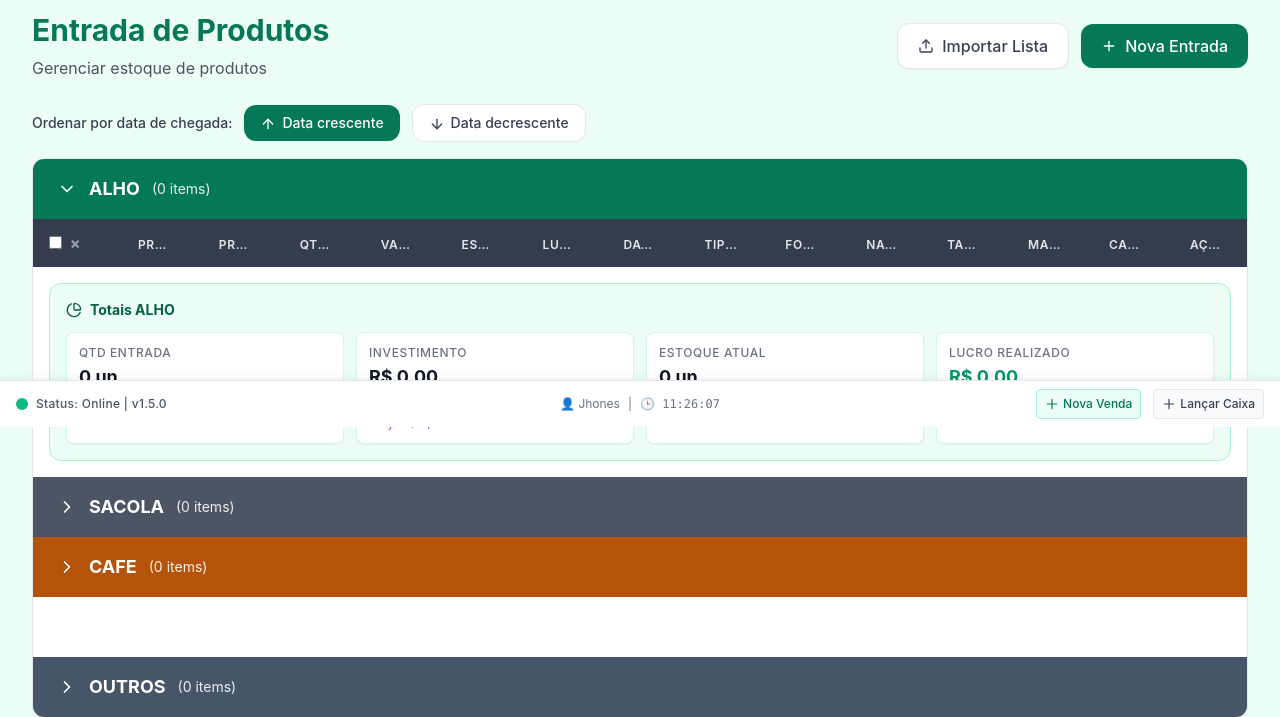
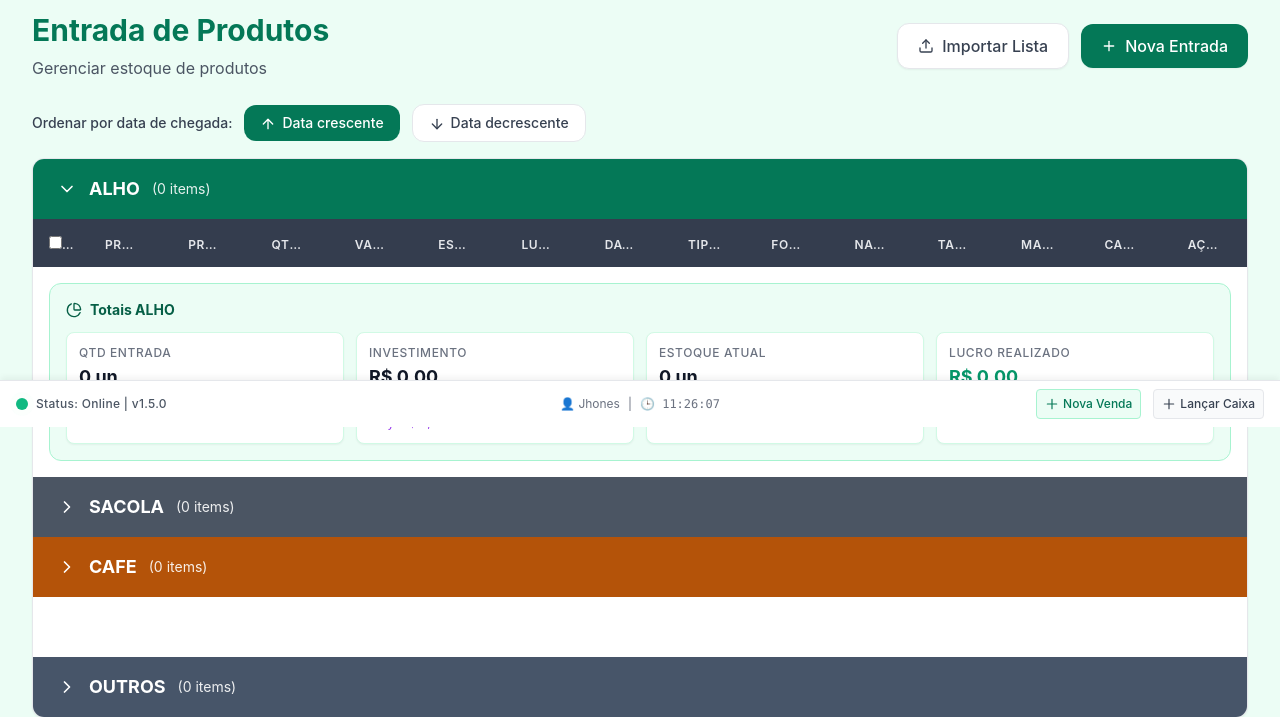
Before and after one commit to daft4jhonesjr/sistema-menino-do-alho, a Flask app: page /produtos in a window 1280 px wide. Shown: the part 373-1090 px from the top of the page. Run offline with Flask 3, Linux system fonts and the light colour scheme; a user stored in the database is signed in; lists and menus that the app fills with data are empty; some libraries are stand-ins or nearby versions.

Commit message:
style: corrigido layout espremido das colunas e restaurada a checkbox de selecao na tabela de bacalhau

```diff
--- a/templates/_linhas_entrada.html
+++ b/templates/_linhas_entrada.html
@@ -14,8 +14,8 @@
 </tr>
 {% endif %}
 <tr class="linha-detalhes-produto hover:bg-emerald-50 transition {% if produto.estoque_atual <= 0 %}bg-red-50{% elif produto.estoque_atual < 10 %}bg-amber-50{% endif %}" data-tipo="{{ tipo }}" data-produto-id="{{ produto.id }}" data-estoque="{{ produto.estoque_atual }}">
-    <td class="px-4 py-4">
-        <input type="checkbox" class="bulk-row rounded border-gray-300 text-emerald-600 focus:ring-emerald-500" value="{{ produto.id }}">
+    <td class="w-12 min-w-[3rem] px-4 py-4 text-center">
+        <input type="checkbox" class="bulk-row mx-auto rounded border-gray-300 text-emerald-600 focus:ring-emerald-500" value="{{ produto.id }}">
     </td>
     <td class="px-6 py-4 text-sm font-medium text-gray-900">
         <button type="button" onclick="abrirModalVendas('produto', {{ produto.id }})"
--- a/templates/produtos/listar.html
+++ b/templates/produtos/listar.html
@@ -70,12 +70,12 @@
 
             <!-- Tabela da Categoria -->
             <div class="categoria-content {% if not is_open %}hidden{% endif %}" data-tipo="{{ tipo }}">
-                <div class="overflow-x-auto">
-                    <table class="min-w-full divide-y divide-gray-200 dark:divide-gray-700" data-bulk-module="produtos">
+                <div class="w-full overflow-x-auto">
+                    <table class="w-full min-w-[1400px] table-auto divide-y divide-gray-200 dark:divide-gray-700" data-bulk-module="produtos">
                         <thead class="bg-slate-800/90">
                             <tr>
-                                <th class="px-4 py-3 text-left text-xs font-semibold text-gray-200 uppercase tracking-wider">
-                                    <input type="checkbox" class="bulk-select-all rounded border-gray-300 dark:border-gray-600 text-emerald-600 focus:ring-emerald-500" title="Selecionar todos" data-tipo="{{ tipo }}">
+                                <th class="w-12 min-w-[3rem] px-4 py-3 text-center text-xs font-semibold text-gray-200 uppercase tracking-wider">
+                                    <input type="checkbox" class="bulk-select-all mx-auto rounded border-gray-300 dark:border-gray-600 text-emerald-600 focus:ring-emerald-500" title="Selecionar todos" data-tipo="{{ tipo }}">
                                 </th>
                                 <th class="px-6 py-3 text-left text-xs font-semibold text-gray-200 uppercase tracking-wider">Produto</th>
                                 <th class="px-6 py-3 text-right text-xs font-semibold text-gray-200 uppercase tracking-wider">PREÇO</th>
@@ -108,8 +108,8 @@
                             </tr>
                             {% endif %}
                             <tr class="linha-detalhes-produto hover:bg-emerald-50 dark:hover:bg-emerald-900/20 transition {% if produto.estoque_atual <= 0 %}bg-red-50 dark:bg-red-900/20{% elif produto.estoque_atual < 10 %}bg-amber-50 dark:bg-amber-900/20{% endif %}" data-tipo="{{ tipo }}" data-produto-id="{{ produto.id }}" data-estoque="{{ produto.estoque_atual }}">
-                                <td class="px-4 py-4">
-                                    <input type="checkbox" class="bulk-row rounded border-gray-300 dark:border-gray-600 text-emerald-600 focus:ring-emerald-500" value="{{ produto.id }}">
+                                <td class="w-12 min-w-[3rem] px-4 py-4 text-center">
+                                    <input type="checkbox" class="bulk-row mx-auto rounded border-gray-300 dark:border-gray-600 text-emerald-600 focus:ring-emerald-500" value="{{ produto.id }}">
                                 </td>
                                 <td class="px-6 py-4 text-sm font-medium text-gray-900 dark:text-gray-100">
                                 <button type="button" onclick="abrirModalVendas('produto', {{ produto.id }})"
```
